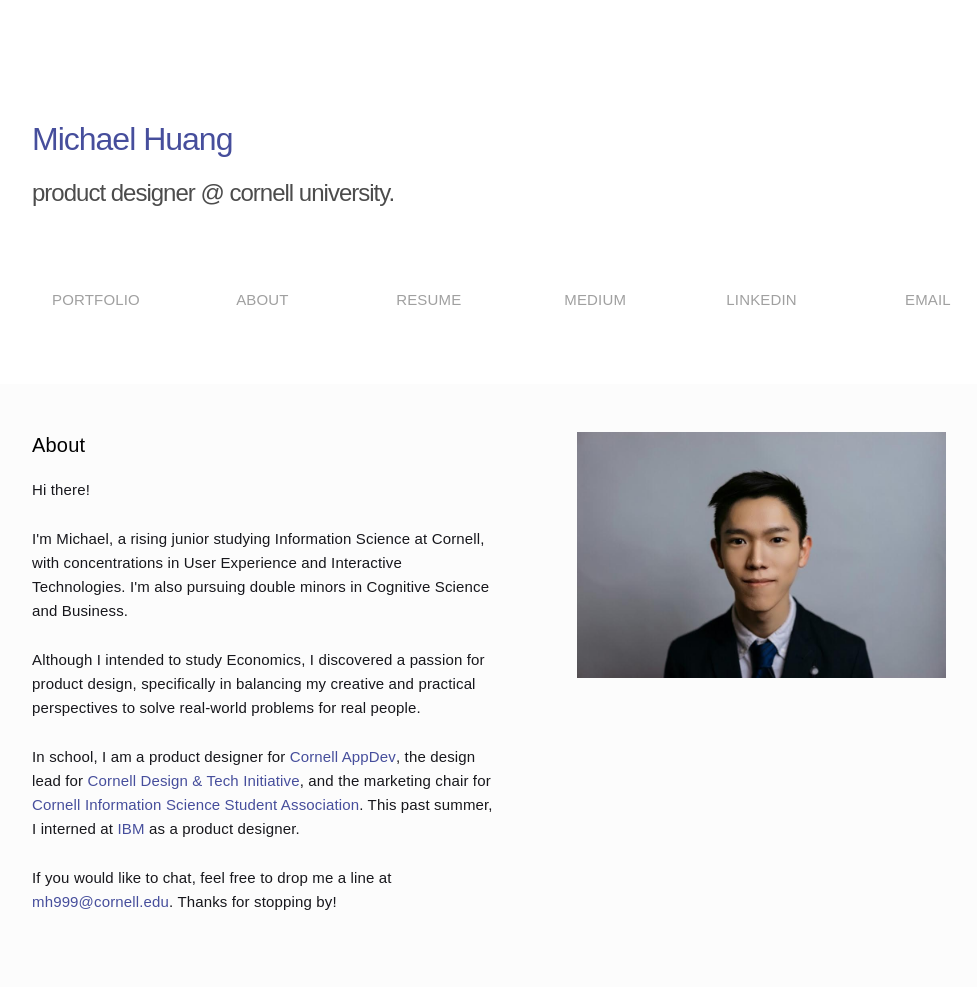
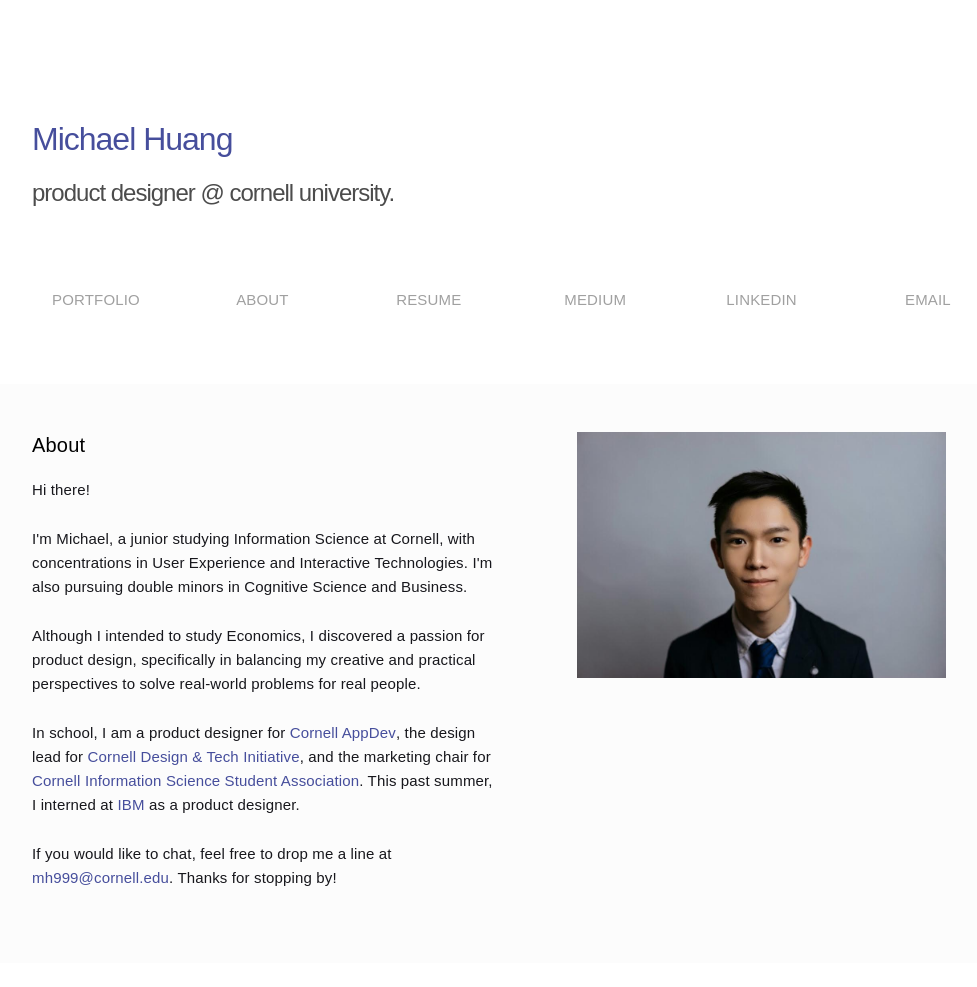
Before and after one commit to michaelhuangmk/michaelhuangmk.github.io, a Jekyll site: the page built from about.md, in a window 1280 px wide. Shown: the whole page, without its empty margins (128-1105 px from the left). Built offline with Jekyll 4.4.1, drawn with Linux system fonts in a browser that asks for light colours; some web fonts are replaced; our own code applies the rules of GitHub Pages for plain Markdown files; after the commit the page ends 963 px from its top, so only the background shows below that.

Commit message:
small edits

```diff
--- a/_layouts/about.html
+++ b/_layouts/about.html
@@ -7,7 +7,7 @@ layout: default
       <div class="six columns">
         <h3>About</h3>
         <p>Hi there!</p>
-        <p>I'm Michael, a rising junior studying Information Science at Cornell, with concentrations in User Experience and Interactive Technologies. I'm also pursuing double minors in Cognitive Science and Business.</p>
+        <p>I'm Michael, a junior studying Information Science at Cornell, with concentrations in User Experience and Interactive Technologies. I'm also pursuing double minors in Cognitive Science and Business.</p>
         <p>Although I intended to study Economics, I discovered a passion for product design, specifically in balancing my creative and practical perspectives to solve real-world problems for real people.
           <p>In school, I am a product designer for <a class="u-darkblue" href="http://www.cornellappdev.com/">Cornell AppDev</a>, the design lead for <a class="u-darkblue" href="http://cornelldti.org/">Cornell Design &amp; Tech Initiative</a>, and the marketing chair for <a class="u-darkblue" href="http://issa.infosci.cornell.edu/"> Cornell Information Science Student Association</a>. This past summer, I interned at <a class="u-darkblue" href="https://www.ibm.com/design/">IBM</a> as a product designer.</p>
         <p>If you would like to chat, feel free to drop me a line at <a class="u-darkblue" href="mailto:mh999@cornell.edu"> mh999@cornell.edu</a>. Thanks for stopping by!</p>
--- a/_layouts/home.html
+++ b/_layouts/home.html
@@ -43,7 +43,6 @@ layout: default
             <p class="u-grey">Winter 2017</p>
             <p>I completed a case study on deepening engagement through gamified interactions and motivation in the education app Duolingo, in addition to exploring ways to boost participation in the Clubs feature. </p>
             <p>This project was part of a 2-week design sprint, culminating in a prototype of the feature concept.</p>
-            <p>This was a side project done out of interest.</p>
             <a class="button" href="https://medium.com/@mkhuang/duolingo-concept-engaging-people-through-action-and-motivation-d0e87f9b3bda">Read more</a>
           </div>
           <div class="six columns">
```
